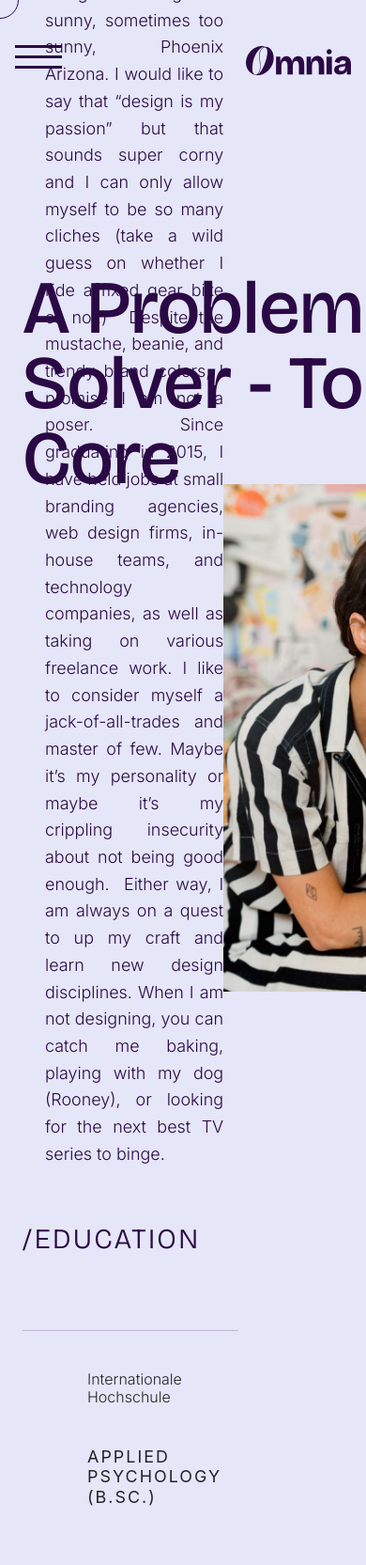
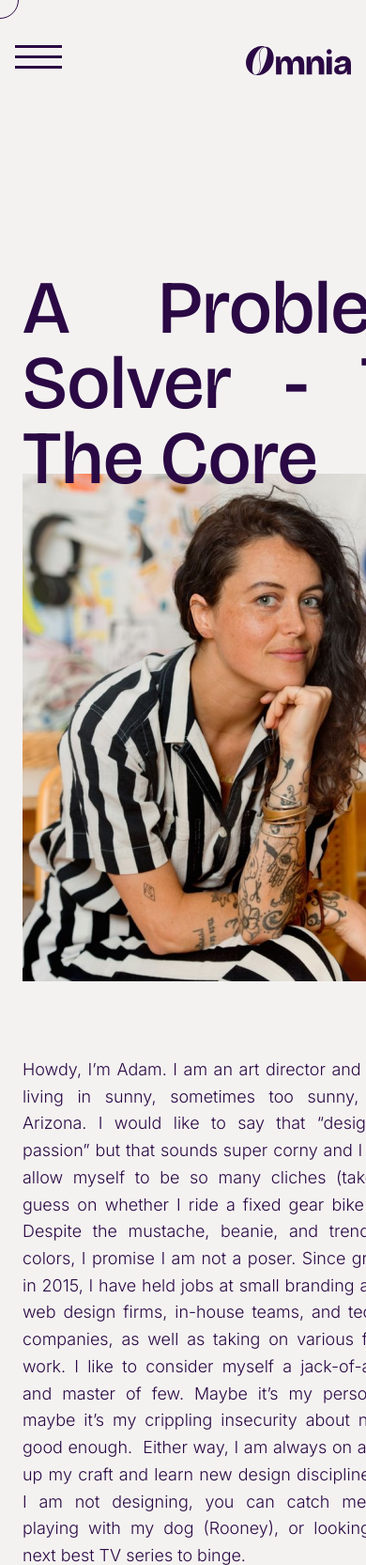
Before and after one commit to OiOmnia/portfolio, a website: page about.html in a window 390 px wide. Shown: the top 1665 px of the page at 94% size. Drawn offline with nearby package versions, Linux system fonts and the light colour scheme; a script that the page names is missing; files whose address does not match are found by name.

Commit message:
about-me 500 screen size

```diff
--- a/about.html
+++ b/about.html
@@ -35,7 +35,7 @@
     crossorigin="anonymous"></script>
 </head>
 
-<body class="light-purble">
+<body>
   <div class="page-container">
     <div class="header">
       <div class="nav-header">
@@ -94,7 +94,7 @@
     </div>
     <section class=" main-pad-x pad-top-header about-grid">
       <div class="about-heading pad-lft-double">
-        <h1 class="L-h1-bold ">a problem solver - to the core</h1>
+        <h1 class="L-h1-bold txt-just">a problem solver - to the core</h1>
       </div>
       <div class="about-img-type main-pad-x flx-row">
         <div class="about-type">
--- a/assets/scss/_general.scss
+++ b/assets/scss/_general.scss
@@ -10,6 +10,7 @@
   --blue: #99b7f5;
   --purble: #b8afda;
   --purble-light: #e5e6f8;
+  --grey-light: #f4f2f1;
   --baisim-color: #379777;
   --luupe-color: #0a5bfc;
   --cb-color: #fbdb06;
@@ -49,7 +50,7 @@
   background-color: #c9c444;
 }
 .light-purble {
-  background-color: var(--purble-light) !important;
+  background-color: var(--grey-light) !important;
 }
 .color-baisim {
   background-color: var(--baisim-color) !important;
@@ -68,7 +69,7 @@ html {
 }
 body {
   margin: 0;
-  background-color: var(--purble-light);
+  background-color: var(--grey-light);
   transition: background-color 0.7s ease;
   overflow-x: hidden;
 }
@@ -387,7 +388,7 @@ a:hover {
 // the footer
 .footer {
   position: relative;
-  background-color: var(--purble-light);
+  background-color: var(--grey-light);
   padding-top: 20rem;
   align-items: center;
   justify-content: space-between;
@@ -563,7 +564,7 @@ input:-internal-autofill-selected {
 .btn-secondary:not(:disabled):not(.disabled).active,
 .btn-secondary:not(:disabled):not(.disabled):active,
 .show > .btn-secondary.dropdown-toggle {
-  background-color: var(--purble-light);
+  background-color: var(--grey-light);
   border-color: transparent;
   border: 2px solid var(--black);
 }
@@ -584,7 +585,7 @@ input:-internal-autofill-selected {
   display: block;
   width: 100%;
   margin: 0px;
-  background-color: var(--purble-light);
+  background-color: var(--grey-light);
   border: 2px solid var(--black);
 }
 :focus-visible {
--- a/assets/scss/_responsive.scss
+++ b/assets/scss/_responsive.scss
@@ -126,6 +126,8 @@
   }
 }
 @media (max-width: 500px) {
+  // classes
+
   .main-pad-x {
     padding-inline: 1.5rem;
   }
@@ -144,13 +146,24 @@
   .p-regular {
     letter-spacing: 1px;
   }
-  // home page
+  .L-h1-bold {
+    font-weight: 400;
+  }
+  .L-h {
+    font-size: 3rem;
+    font-weight: 400;
+  }
+  .Xl-thin {
+    font-weight: 400;
+  }
   .col-rvs {
     flex-direction: column-reverse;
   }
   .pad-top-header {
     padding-top: 18rem;
   }
+
+  // home page
   .intro__skills {
     width: 60%;
 
@@ -163,10 +176,6 @@
   }
   .intro__p-page-container {
     width: 100%;
-  }
-  .L-h {
-    font-size: 3rem;
-    font-weight: 400;
   }
   .services {
     padding-top: 5rem;
@@ -231,6 +240,36 @@
   .next-pro-wrap {
     height: 50vh;
   }
+
+  // about page
+  .txt-just {
+    text-align: justify;
+  }
+  .about-grid {
+    grid-template-rows: auto;
+  }
+  .about-img-type {
+    flex-direction: column-reverse;
+    padding-inline: initial;
+    padding-top: 5rem;
+  }
+  .about-type {
+    width: unset;
+    padding-top: 5rem;
+  }
+  .main-pad-x.pad-rit-double {
+    padding-inline: 1.5rem;
+  }
+  .flx-col.pad-rit-double {
+    padding-right: unset;
+  }
+
+  .grid-lft-pad {
+    display: block;
+  }
+  .pad-left-large {
+    grid-column: unset;
+  }
 }
 @media (max-width: 480px) {
   /* Styles for smartphones */
```
Also changed, not shown: assets/css/main.css, 1 other file.
